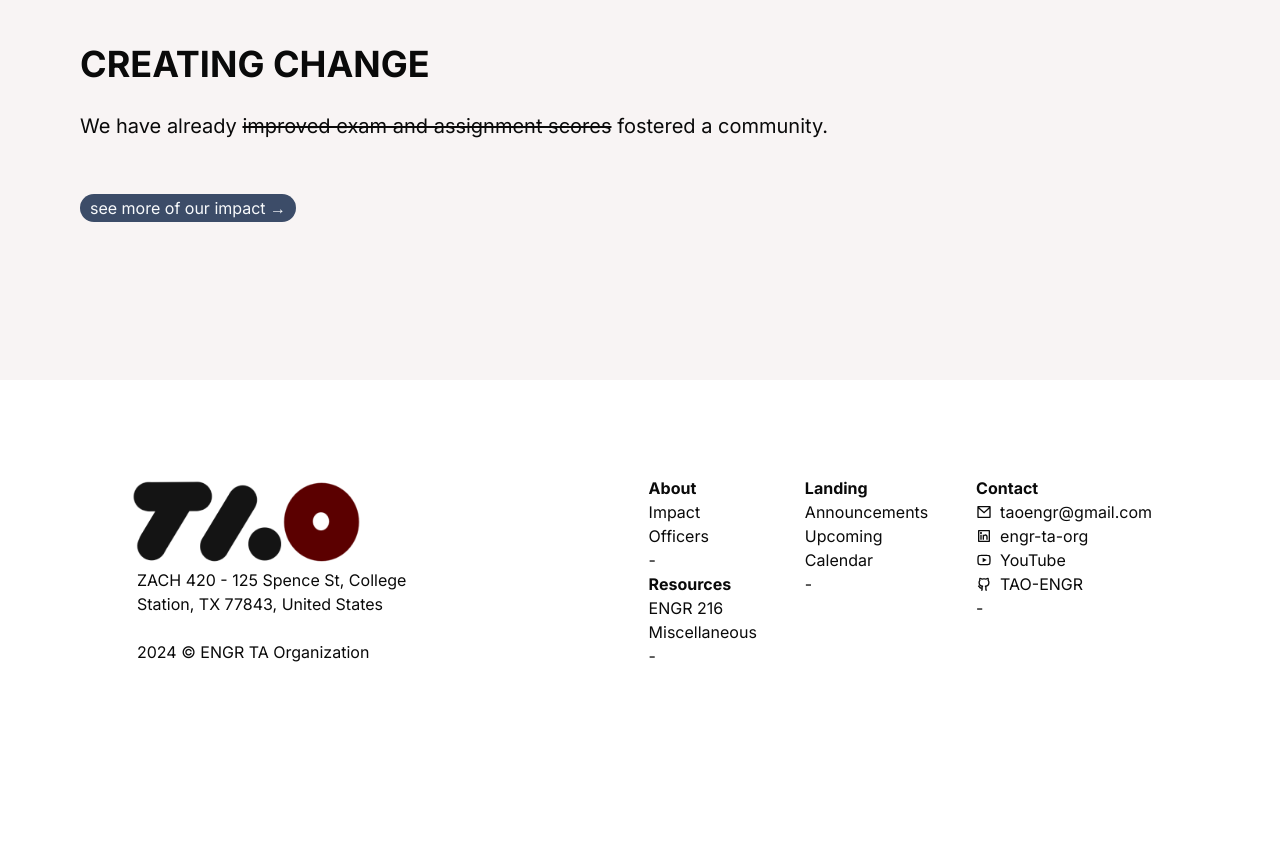
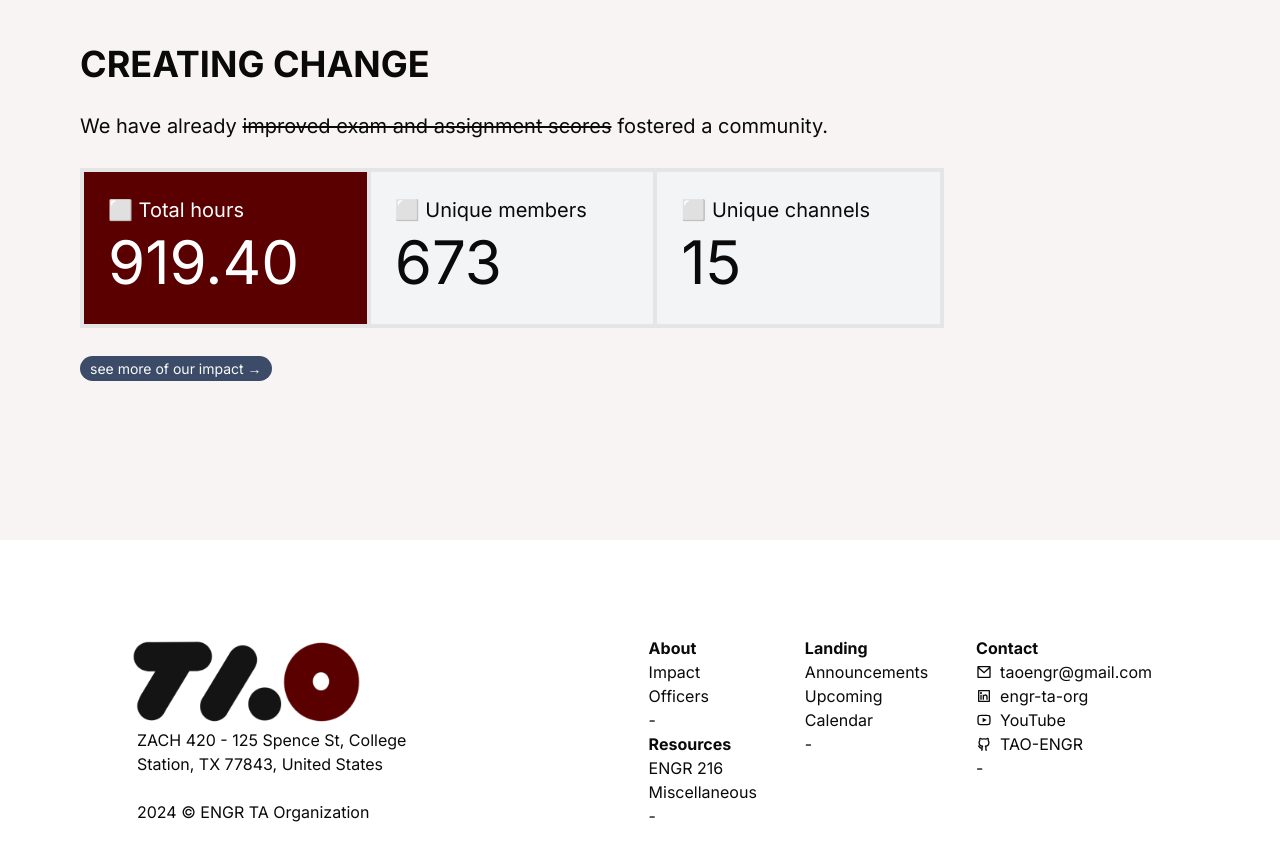
Before and after one commit to TAO-ENGR/club-website, a Next.js app in the folder club-website/: page /home in a window 1280 px wide. Shown: the top 860 px of the page. Before the commit the page ends 800 px from the top, so only its background shows below. Built offline with nearby package versions, Linux system fonts and the light colour scheme.

Commit message:
added table and made it responsive

```diff
--- a/club-website/src/app/home/page.tsx
+++ b/club-website/src/app/home/page.tsx
@@ -7,10 +7,24 @@ export default function Home() {
 
             <p className="text-xl pb-7">We have already <s>improved exam and assignment scores</s> fostered a community.</p>
 
+            <div className="flex border-2 max-w-[54rem]">
+                <div className="bg-maroon flex-initial w-72 border-2 p-6 pb-8 text-white">
+                    <p className="text-xl mb-2">⬜ Total hours</p>
+                    <p className="text-6xl">919.40</p>
+                </div>
+                <div className="bg-gray-100 flex-initial w-72 border-2 p-6 pb-8">
+                    <p className="text-xl mb-2">⬜ Unique members</p>
+                    <p className="text-6xl">673</p>
+                </div>
+                <div className="bg-gray-100 flex-inital w-72 border-2 p-6 pb-8">
+                    <p className="text-xl mb-2">⬜ Unique channels</p>
+                    <p className="text-6xl">15</p>
+                </div>
+            </div>
 
             <div className="pt-7 pb-40">
                 <a href="/about/#impact" className="bg-ashyBlue text-slate-50
-             rounded-2xl px-2.5 py-1 lg:text-base md:text-xs text-sm">see more of our impact →</a>
+             rounded-2xl px-2.5 py-1 text-sm">see more of our impact →</a>
             </div>
 
         </main>
```
